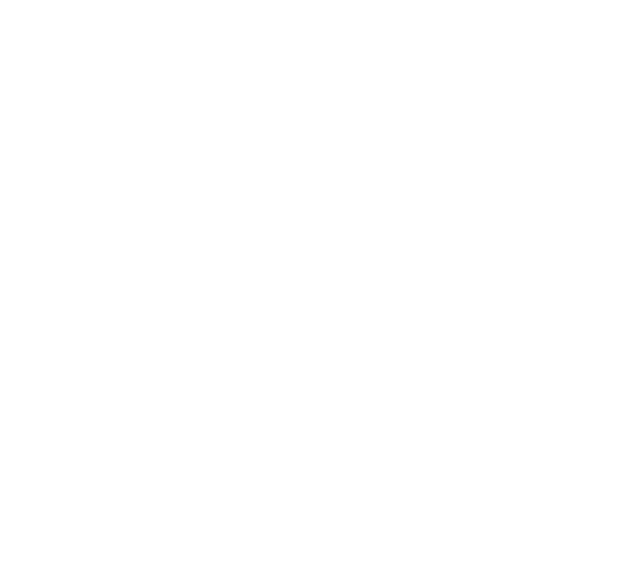
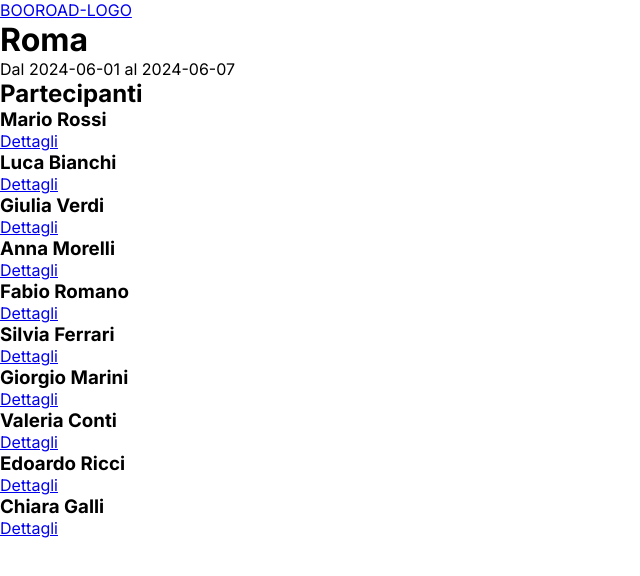
Before and after one commit to penso996/boo-road, a React (Vite) app: page /travel/1 in a window 1280 px wide. Before the commit this address had no page. Shown: the top 576 px of the page, without its empty margins (0-640 px from the left). Built offline with nearby package versions, Linux system fonts and the light colour scheme.

Commit message:
working on routing

```diff
--- a/src/App.jsx
+++ b/src/App.jsx
@@ -12,8 +12,9 @@
 
 // Import pages
 import HomePage from "./pages/HomePage"
+import TripDetailPage from "./pages/TripDetailPage"
 // import TravelerDetailPage from "./pages/TravelerDetailPage"
-// import TripDetailPage from "./pages/TripDetailPage"
+
 
 function App() {
 
@@ -26,7 +27,7 @@
           <Route element={<DefaultLayout />}>
             {/* HomePage */}
             <Route index path="/" element={<HomePage />} />
-            {/* <Route path="t" element={<MovieDetail />} /> */}
+            <Route path="/travel/:id" element={<TripDetailPage />} />
             {/* NotFound */}
             {/* <Route path="*" element={<NotFound />} /> */}
           </Route>
--- a/src/pages/TripDetailPage.jsx
+++ b/src/pages/TripDetailPage.jsx
@@ -1,6 +1,6 @@
 import { useParams } from "react-router-dom";
 import { useContext } from "react";
-import TravelsContext from "../context/TravelsContext";
+import TravelsContext from "../contexts/TravelsContext";
 import TravelerCard from "../components/TravelerCard";
 
 export default function TripDetail() {
```
